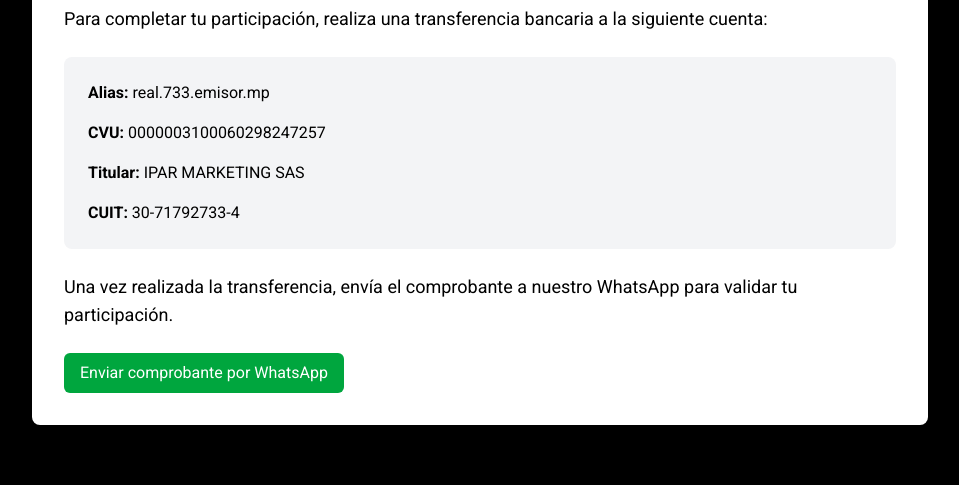
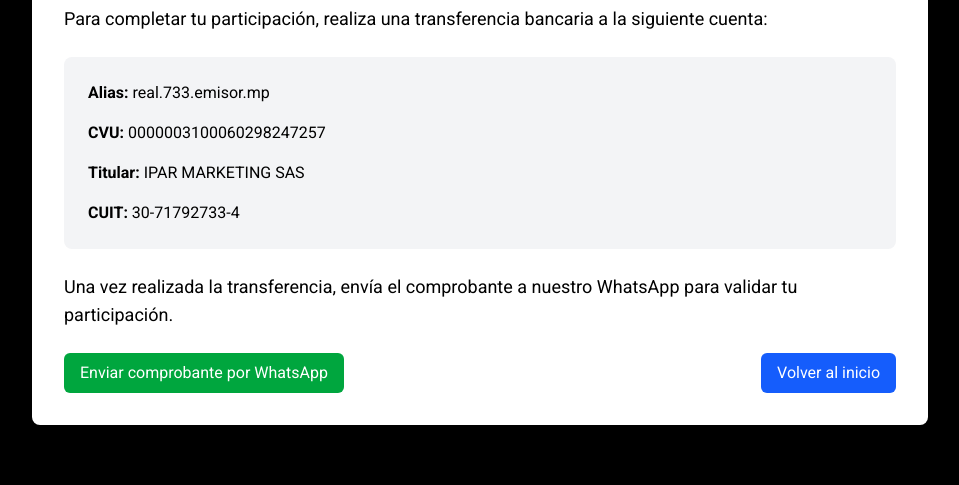
Before and after one commit to Master-Insight/SorteosRsl, an Astro site: page /enviado in a window 1280 px wide. Shown: the part 315-800 px from the top of the page, without its empty margins (160-1119 px from the left). Built offline with nearby package versions, Linux system fonts and the light colour scheme; Astro itself is replaced by a stand-in of ours.

Commit message:
💄 refact (Page): Enviado - boton volver

```diff
--- a/src/pages/enviado.astro
+++ b/src/pages/enviado.astro
@@ -34,6 +34,7 @@
           Una vez realizada la transferencia, envía el comprobante a nuestro
           WhatsApp para validar tu participación.
         </p>
+        <div class="flex justify-between">
           <a
             href={`https://wa.me/549${Telefono}`}
             target="_blank"
@@ -41,6 +42,14 @@
           >
             Enviar comprobante por WhatsApp
           </a>
+          <a
+            href={`/`}
+            target="_blank"
+            class="inline-block bg-blue-600 text-white py-2 px-4 rounded-md hover:bg-bñue-700 focus:outline-none focus:ring-2 focus:ring-blue-500"
+          >
+            Volver al inicio
+          </a>
+        </div>
       </div>
     </div>
   </main>
```
Lines whose indentation alone changed are shown as unchanged.
